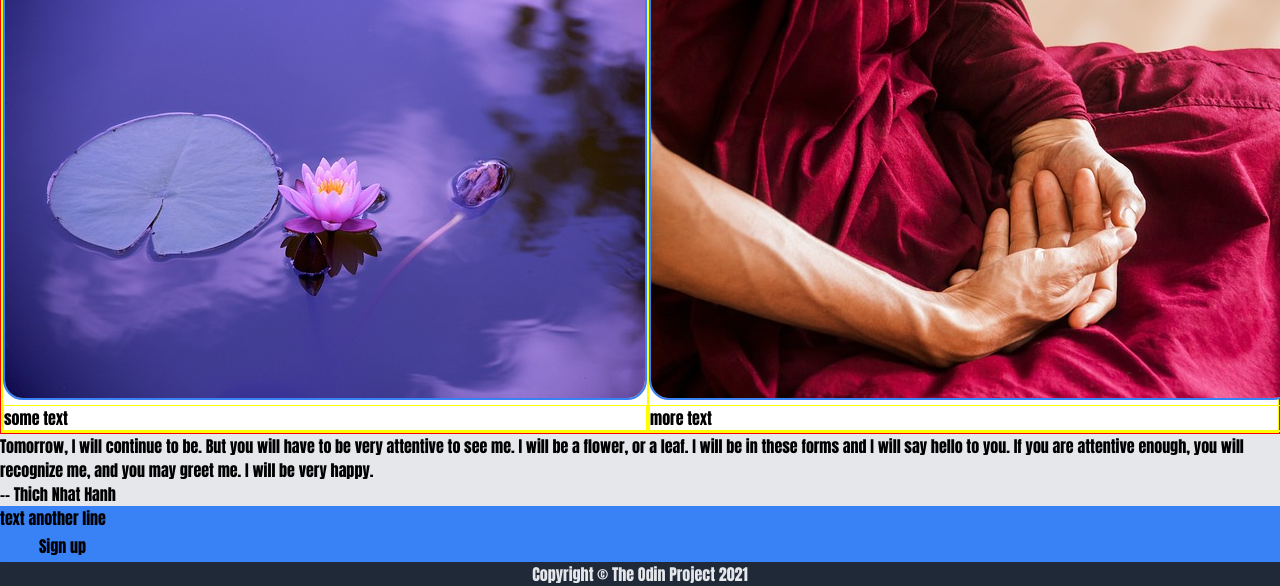
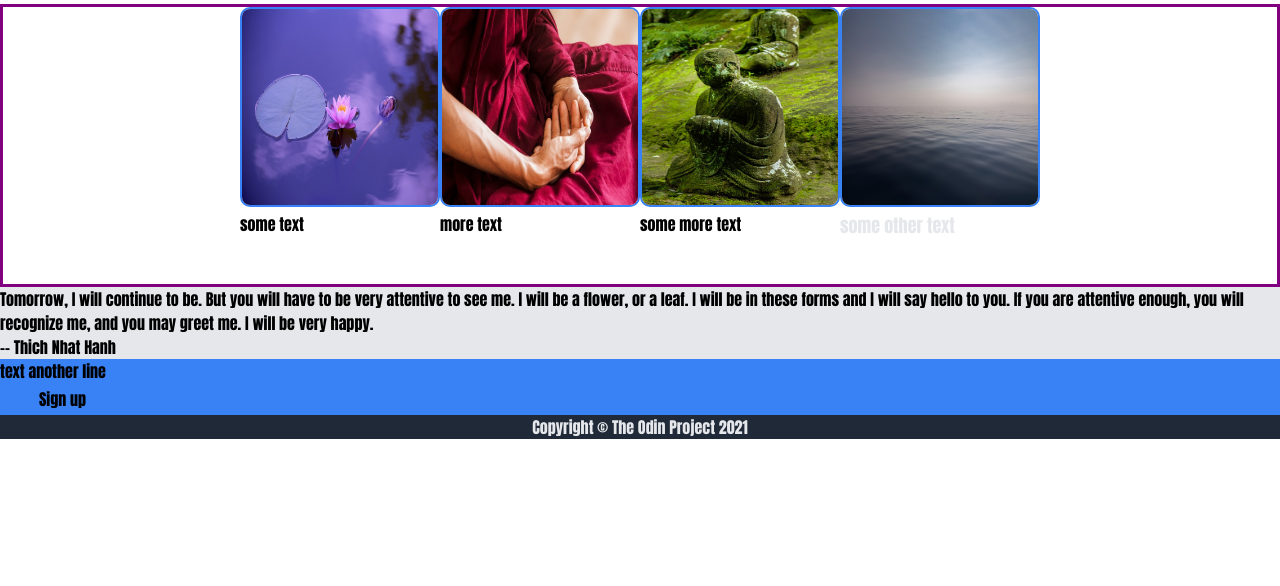
Before and after one commit to CatMomGoMeow/odin-landing-page, a plain HTML site: page index.html in a window 1280 px wide. Shown: the part 431-1017 px from the top of the page. After the commit the page ends 870 px from the top, so only its background shows below. Drawn offline with Linux system fonts and the light colour scheme.

```diff
--- a/Files/styles.css
+++ b/Files/styles.css
@@ -103,37 +103,41 @@
     align-items: center;
     justify-content: center;
     font-weight: 600;
-
-}
+ }
 
   /* currently set to fit container -
- still need to resize image without distortion */
+ still need to resize image without distortion and
+ then align to right edge */
 .main-right img {
     height: 100%;
     width: 100%;
 }
 
-
 /* info segment */
-
-/* add style to info-bar to pad top and bottom */
-
 .info-text {
     font-size:36px;
     font-weight: bolder;
     color: #1F2937;
+    padding: 20px;
 }
 
+/* image thumbnails section */
 .illustration-bar {
     display:flex;
     flex: nowrap;
+    justify-content: center;
+    padding-bottom: 40px;
+
 
 }
 
 /* maybe don't need another class for img*/
 .illustration-bar img {
     border: 2px solid #3882F6;
-    border-radius: 20px;
+    border-radius: 10px;
+    height: 200px;
+    width: 200px;
+
 }
 .info-text,
 .foot {
@@ -142,9 +146,10 @@
 
 
 /* borders for troubleshooting only */
-.info-bar {
-    border: 1px solid red;
 
+.illustration-bar{
+    border: purple 3px solid;
+}
 }
 .info-bar div {
     border: 1px solid yellow;
--- a/index.html
+++ b/index.html
@@ -44,8 +44,14 @@
                 <img src="./Images/meditation.jpg" alt="hands folded in lap, red robe">
                 <div class="subtext">more text</div>
             </div>
-            <div class="info-block3"></div>
-            <div class="info-block4"></div>
+            <div class="info-block3">
+                <img src='./Images/buddha.jpg' alt="stone buddha with moss">
+                <div class="subtext">some more text</div>
+            </div>
+            <div class="info-block4">
+                <img src="./Images/sea.jpg" alt="gray blue sea">
+                <div class="sub-text">some other text</div>
+            </div>
         </div>
     </div>
 
```
Also changed, not shown: Images/buddha.jpg (added), Images/sea.jpg (added), 1 other file.
